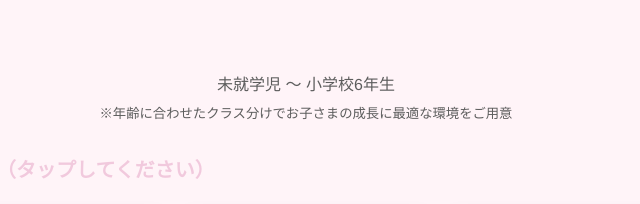
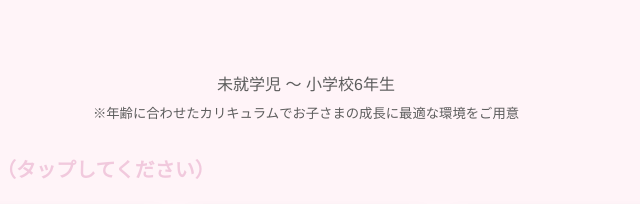
Before and after one commit to kens-pro/202506-6MonthTrial, a plain HTML site: page index.html in a window 1280 px wide. Shown: the part 4461-4665 px from the top of the page, 334-974 px from the left. Drawn offline with Linux system fonts and the light colour scheme.

Commit message:
文言修正

```diff
--- a/index.html
+++ b/index.html
@@ -704,7 +704,7 @@
             <section class="application-info-section">
                 <h2>コース概要</h2>
                 <h3>対象年齢</h3>
-                <p style="text-align:center;">未就学児 〜 小学校6年生<br><small>※年齢に合わせたクラス分けでお子さまの成長に最適な環境をご用意</small></p>
+                <p style="text-align:center;">未就学児 〜 小学校6年生<br><small>※年齢に合わせたカリキュラムでお子さまの成長に最適な環境をご用意</small></p>
                 <h3>開催場所（タップしてください）</h3>
                 <div class="locations">
                     <a href="https://maps.app.goo.gl/woceBD19fQy8i6EBA" target="_blank" rel="noopener noreferrer" class="location-card-link">
```
